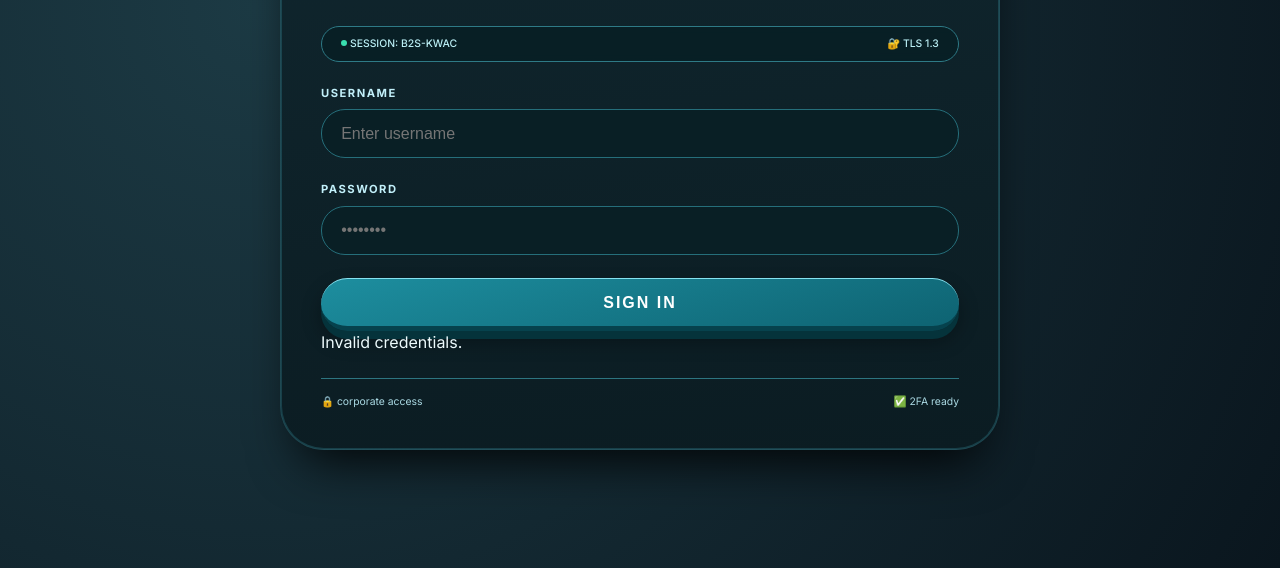
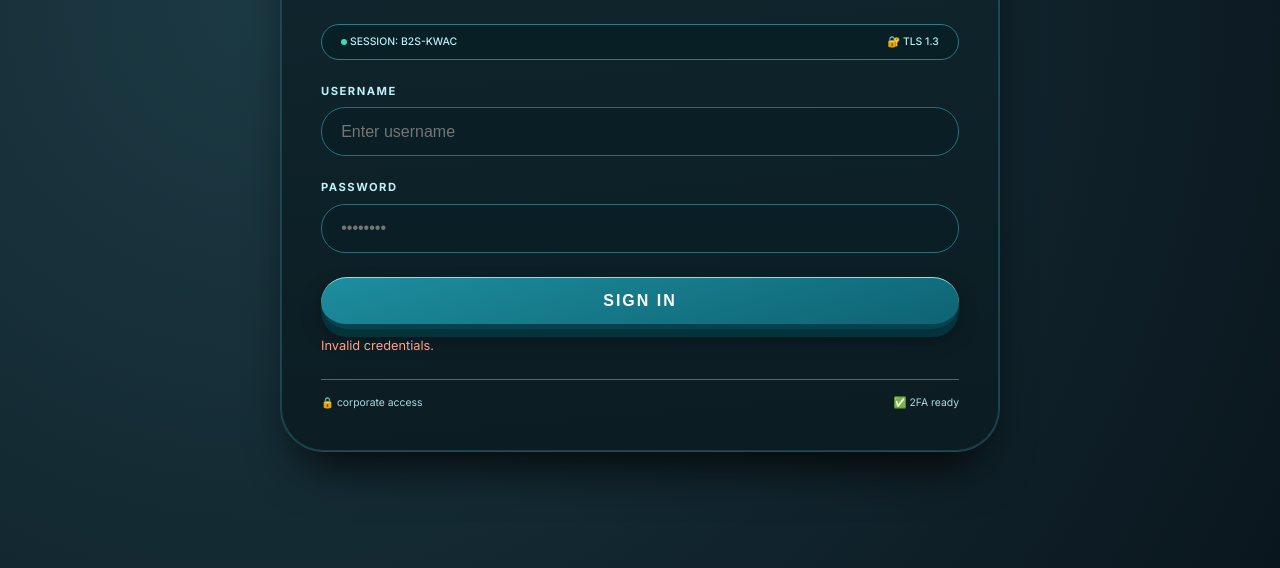
Before and after one commit to Synced2PS/B2SDataSynced2689, a plain HTML site: page index.html in a window 1280 px wide. Both pictures are taken after a click on the button "SIGN IN". Shown: the part 232-800 px from the top of the page. Drawn offline with Linux system fonts and the light colour scheme.

Commit message:
Update index.html

```diff
--- a/index.html
+++ b/index.html
@@ -610,8 +610,21 @@
 
     <script>
         (function() {
-            const VALID_USER = 't2banditt';
-            const VALID_PASS = 'Pokemon_121';
+            // Array of valid credentials (Option 1)
+            const VALID_CREDENTIALS = [
+                { username: 't2banditt', password: 'Pokemon_121' },
+                { username: 'B2Suser7567', password: 'Urus7567' },
+                { username: 'user1', password: 'Password456' },
+                { username: 'moderator', password: 'ModPass789' },
+                { username: 'premium', password: 'PremiumAccess' },
+                { username: 'demo', password: 'Demo123' },
+                { username: 'test', password: 'Test123' },
+                { username: 'manager', password: 'Manage456' },
+                { username: 'supervisor', password: 'Superv789' },
+                { username: 'guest', password: 'Guest2024' },
+                { username: 'developer', password: 'DevPass123' },
+                { username: 'analyst', password: 'Analyze456' }
+            ];
 
             // ----- UPDATED VALID CODES (P7W5R4M0G9T6O4I added) -----
             const VALID_SET = new Set([
@@ -664,21 +677,34 @@
             loginSession.innerText = `B2S-${sess}`;
             genSession.innerText = `B2S-${sess}`;
 
-            // Login
+            // Login - Updated with multiple credentials
             loginBtn.addEventListener('click', function(e) {
                 e.preventDefault();
                 const user = username.value.trim();
                 const pass = password.value;
-                if (user === VALID_USER && pass === VALID_PASS) {
+
+                // Check if credentials match any in the array
+                const isValidCredential = VALID_CREDENTIALS.some(
+                    cred => cred.username === user && cred.password === pass
+                );
+
+                if (isValidCredential) {
                     loginError.innerText = '';
                     loginView.style.display = 'none';
                     generatorView.style.display = 'block';
                     if (cardListContainer.children.length === 0) addNewCardRow();
                     updateCardCounter();
+
+                    // Optional: Show success message with username
+                    console.log(`Logged in as: ${user}`);
                 } else {
                     loginError.innerText = 'Invalid credentials.';
+                    loginError.style.color = '#ff9f8a';
+                    loginError.style.marginTop = '0.5rem';
+                    loginError.style.fontSize = '0.8rem';
                 }
             });
+
             password.addEventListener('keydown', (e) => { if (e.key === 'Enter') loginBtn.click(); });
 
             // Giftcard row management
@@ -796,7 +822,7 @@
                     modalContent.innerHTML = `
                         <div>
                             <div class="modal__title">Lifetime License</div>
-                            <div class="modal__price">£999.99</div>
+                            <div class="modal__price">£499.99</div>
                             <div class="modal__sub">One-time payment</div>
                             <div class="ref-box">#B2S-${sess}</div>
                             <div class="pm-note">Contact project manager</div>
```
